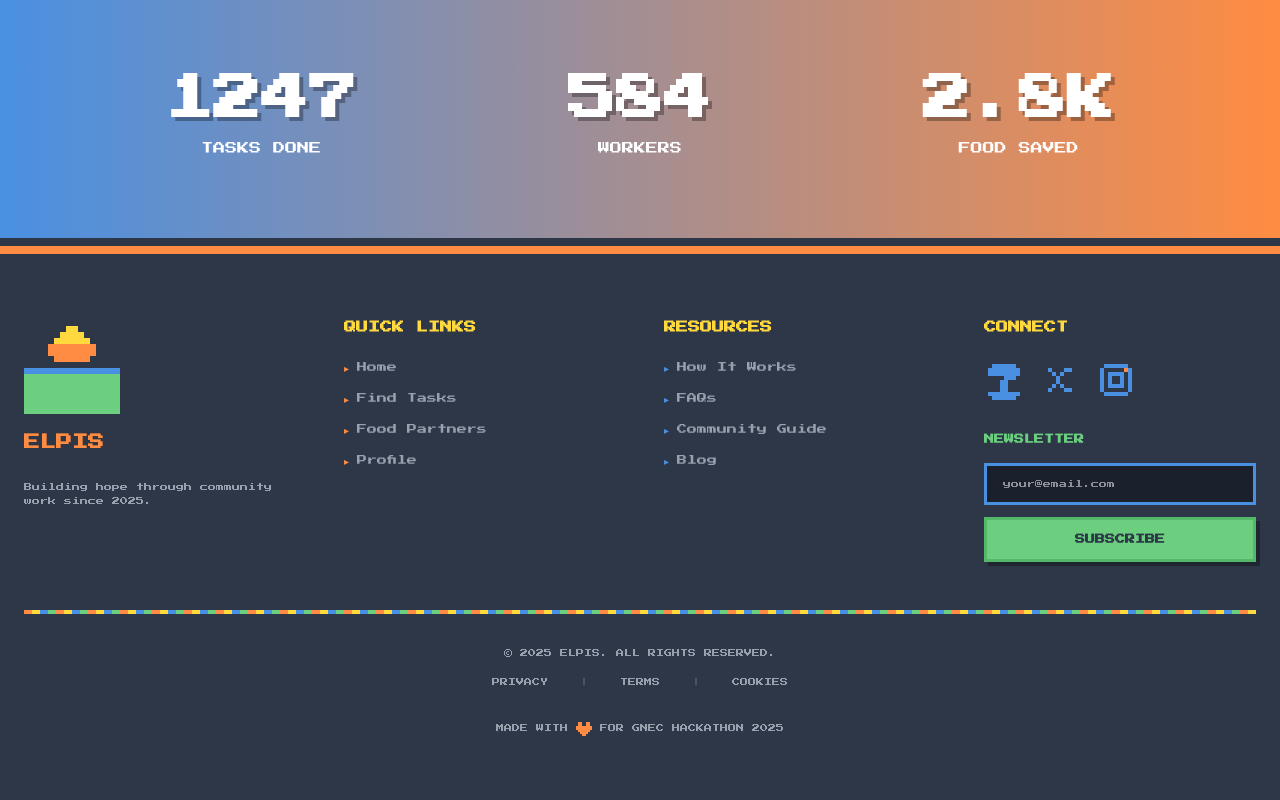
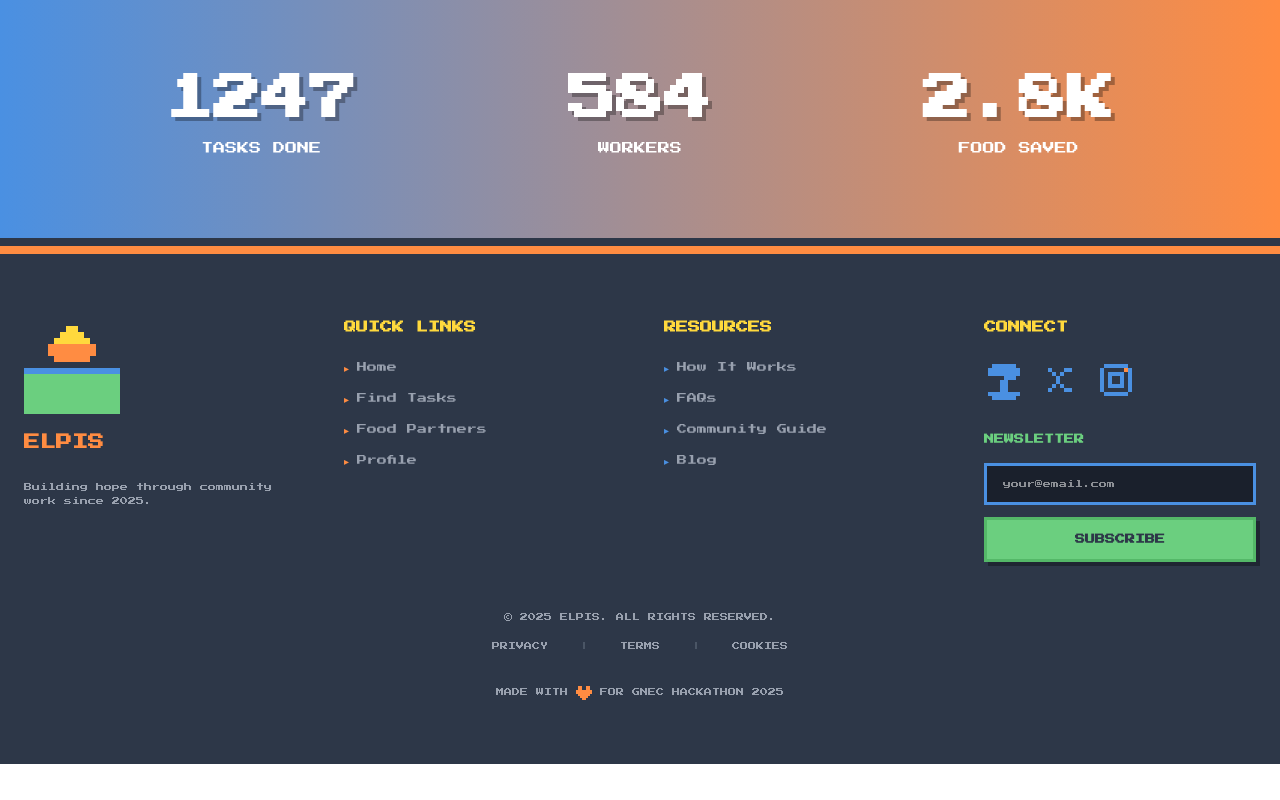
Before and after one commit to Monacrh/Elpis, a Next.js app: page /landingpage in a window 1280 px wide. Shown: the part 1455-2255 px from the top of the page. After the commit the page ends 2219 px from the top, so only its background shows below. Built offline with nearby package versions, Linux system fonts and the light colour scheme.

Commit message:
style: remove divider line on footer

```diff
--- a/src/app/components/Footer.tsx
+++ b/src/app/components/Footer.tsx
@@ -273,7 +273,7 @@ const Footer = () => {
           </div>
 
           {/* Pixel Divider */}
-          <div
+          {/* <div
             className="mb-8"
             style={{
               height: '4px',
@@ -290,7 +290,7 @@ const Footer = () => {
               )`,
               imageRendering: 'pixelated',
             }}
-          />
+          /> */}
 
           {/* Bottom Footer */}
           <div className="text-center">
```
